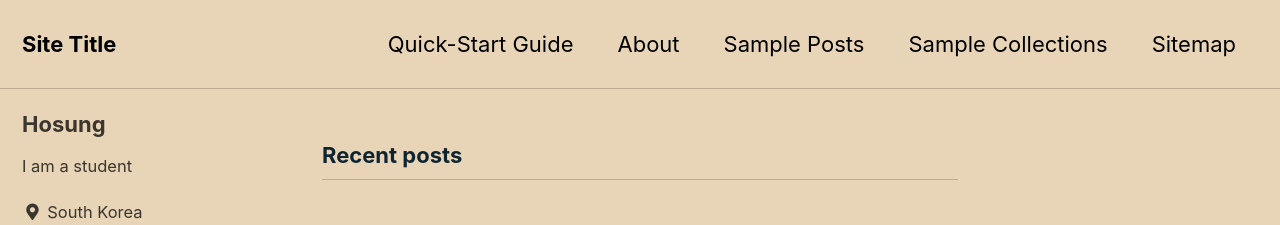
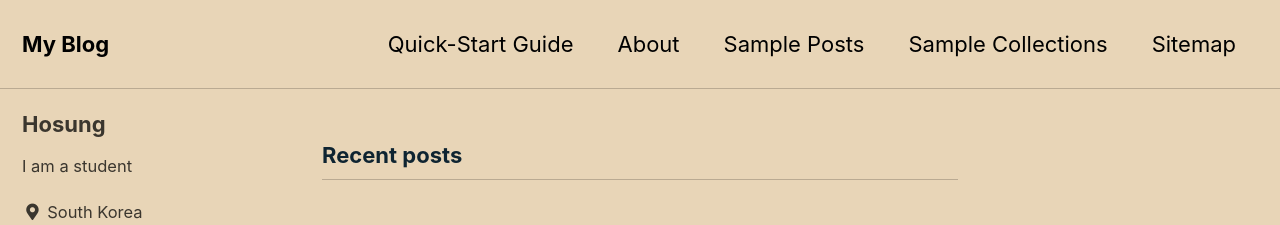
Before and after one commit to hossung/hossung.github.io, a Jekyll site: the page built from index.html, in a window 1280 px wide. Shown: the top 225 px of the page. Built offline with Jekyll 4.4.1, drawn with Linux system fonts in a browser that asks for light colours; cached includes are drawn as plain includes; the list of posts is cut into pages by our own code.

Commit message:
Update _config.yml

```diff
--- a/_config.yml
+++ b/_config.yml
@@ -16,7 +16,7 @@ minimal_mistakes_skin    : "sunrise" # "air", "aqua", "contrast", "dark", "dirt"
 
 # Site Settings
 locale                   : "en-US"
-title                    : "Site Title"
+title                    : "My Blog"
 title_separator          : "-"
 subtitle                 : # site tagline that appears below site title in masthead
 name                     : "Welcome"
@@ -284,6 +284,8 @@ defaults:
       path: ""
       type: posts
     values:
+      sidebar:
+        nav: "docs"
       layout: single
       author_profile: true
       read_time: true
```
